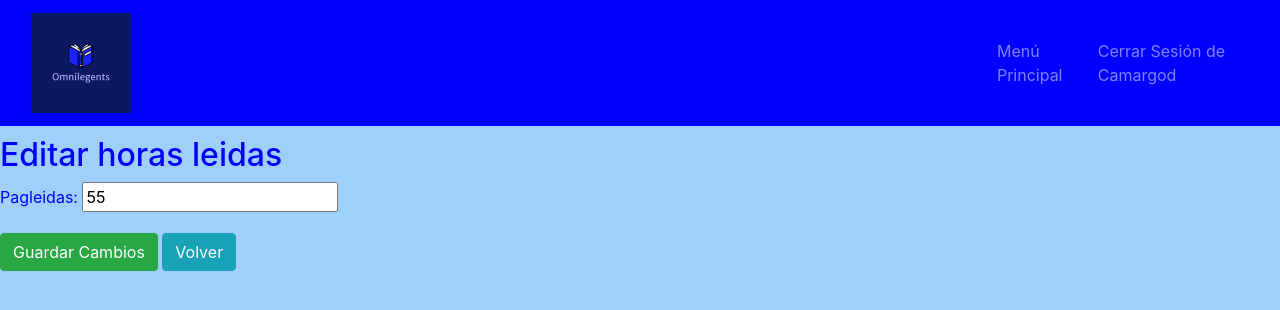
After one commit to jmcamargoh/Omnilegents, a Django app: page /cambiarPagLeidas/1/ in a window 1280 px wide. The commit adds this page. Shown: the top 310 px of the page. Run offline with Django 4.2, Linux system fonts and the light colour scheme; a user stored in the database is signed in; data comes from the database, SQL or seed files in the repository; both versions use the stored data as it was after the commit.

Commit message:
Porcentaje de leido mislibros

```diff
--- a/Omni/forms.py
+++ b/Omni/forms.py
@@ -1,5 +1,5 @@
 from django import forms
-from .models import Nota, Recordatorio
+from .models import Nota, Recordatorio, Lib_User
 
 class NotaForm(forms.ModelForm):
     class Meta:
@@ -10,3 +10,8 @@ class RecordatorioForm(forms.ModelForm):
     class Meta:
         model = Recordatorio
         fields = ['mensaje','hora','metaDiaria']
+
+class cambiarPagLeidasForm(forms.ModelForm):
+    class Meta:
+        model = Lib_User
+        fields = ['pagleidas']
--- a/Omni/models.py
+++ b/Omni/models.py
@@ -34,6 +34,7 @@ class Lib_User(models.Model):
     libuser_ID=models.IntegerField(primary_key=True, unique=True, null=False)
     usuario=models.ForeignKey(User, on_delete=models.CASCADE)
     libro=models.ForeignKey(Libro, on_delete=models.CASCADE)
+    pagleidas = models.IntegerField()
 
     def __str__(self):
         texto = "{1} ({0}) Libro: {2}"
--- /dev/null
+++ b/Omni/templates/cambiarPagLeidas.html
@@ -0,0 +1,19 @@
+{% extends 'base.html' %}
+
+{% block titulo %}
+
+    <title>Cambiando PagLeidas</title>
+
+{% endblock %}
+
+{% block contenido %}
+
+    <h2 style="color: blue">Editar horas leidas</h2>
+    <form method="post" style="color: blue">
+        {% csrf_token %}
+        {{ form.as_p }}
+        <button type="submit"  class="btn btn-success">Guardar Cambios</button>
+        <a href="{% url 'mislibros' %}" class="btn btn-info">Volver</a>
+    </form>
+
+{% endblock %}
--- a/Omni/views.py
+++ b/Omni/views.py
@@ -6,7 +6,7 @@ from django.contrib import messages
 
 from .models import Libro, Nota, Reto, Recordatorio, Lib_User
 
-from .forms import NotaForm, RecordatorioForm
+from .forms import NotaForm, RecordatorioForm, cambiarPagLeidasForm
 import pandas as pd
 
 
@@ -88,7 +88,7 @@ def agregarLibro(request, libro_id):
    if Lib_User.objects.filter(libro_id=libro.bookID, usuario=request.user).exists():
       messages.error(request, f"El libro ya se encuentra en tu Biblioteca")
    else:
-      lib_user=Lib_User(libro_id=libro.bookID, usuario=request.user)
+      lib_user=Lib_User(libro_id=libro.bookID, usuario=request.user, pagleidas=0)
       lib_user.save()
       messages.success(request, f"El libro ha sido agregado a tu Biblioteca")
    return render (request, 'home.html')
@@ -100,8 +100,25 @@ def agregarLibro(request, libro_id):
 def mislibros(request):
     usuario = request.user
     libros_usuario = Lib_User.objects.filter(usuario=usuario)
+
     context = {'libros_usuario':libros_usuario}
     return render (request, 'mislibros.html', context)
+
+@login_required
+def cambiarPagLeidas(request, pk):
+   LibUser = get_object_or_404(Lib_User, pk = pk)
+
+   if request.method == 'POST':
+      form = cambiarPagLeidasForm(request.POST, instance=LibUser)
+      if form.is_valid():
+         LibUser = form.save(commit=False)
+         LibUser.usuario = request.user
+         LibUser.save()
+         return redirect('../../mislibros')
+   else:
+      form=cambiarPagLeidasForm(instance=LibUser)
+   return render(request, 'cambiarPagLeidas.html', {'form':form})
+
 
 #---------------------------------------
 # Manejo de las notas en la aplicación
--- a/Omnilegents/urls.py
+++ b/Omnilegents/urls.py
@@ -25,6 +25,8 @@ urlpatterns = [
     path('home/', OmniViews.home, name="home"),
     path("libros/", OmniViews.libros, name="libros"), #Para acceder a esta es el mismo enlace con /libros
     path("mislibros/", OmniViews.mislibros, name='mislibros'),
+    path("cambiarPagLeidas/<int:pk>/",OmniViews.cambiarPagLeidas,name="cambiarPagLeidas"),
+
     path("import_csv/", OmniViews.import_csv),
     path('', include('accounts.urls')),
     path('agregarlibro/<int:libro_id>/', OmniViews.agregarLibro, name='agregarLibro'),
@@ -32,6 +34,7 @@ urlpatterns = [
     path("lista_notas/", OmniViews.lista_notas, name="lista_notas"),
     path("nota/<int:pk>/", OmniViews.detalle_nota, name="detalle_nota"),
     path("nota/crear/", OmniViews.crear_nota, name="crear_nota"),
+
     path('nota/editar/<int:pk>/', OmniViews.editar_nota, name='editar_nota'),
     path('nota/eliminar/<int:pk>/', OmniViews.eliminar_nota, name='eliminar_nota'),
 
```
Also changed, not shown: Omni/templates/mislibros.html (+10 -0 lines), Omni/migrations/0017_lib_user_pagleidas.py (added), Omnilegents.db.
